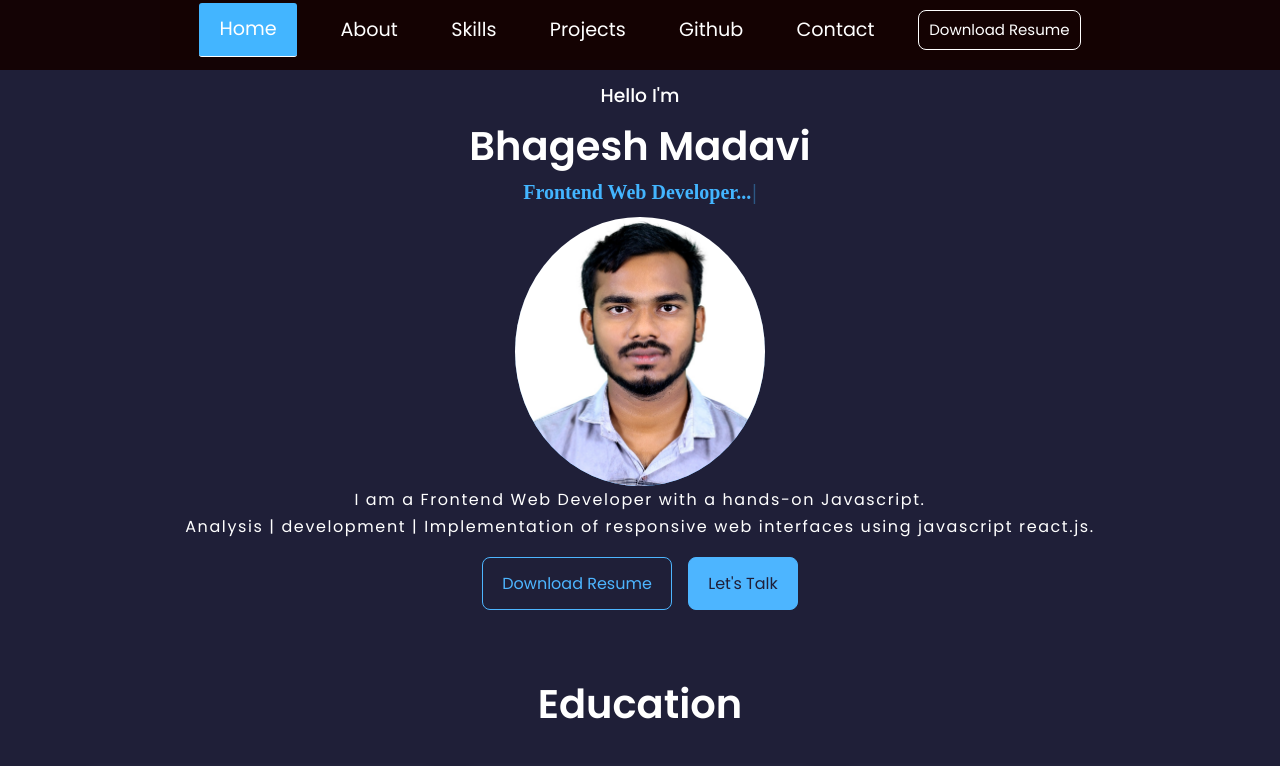
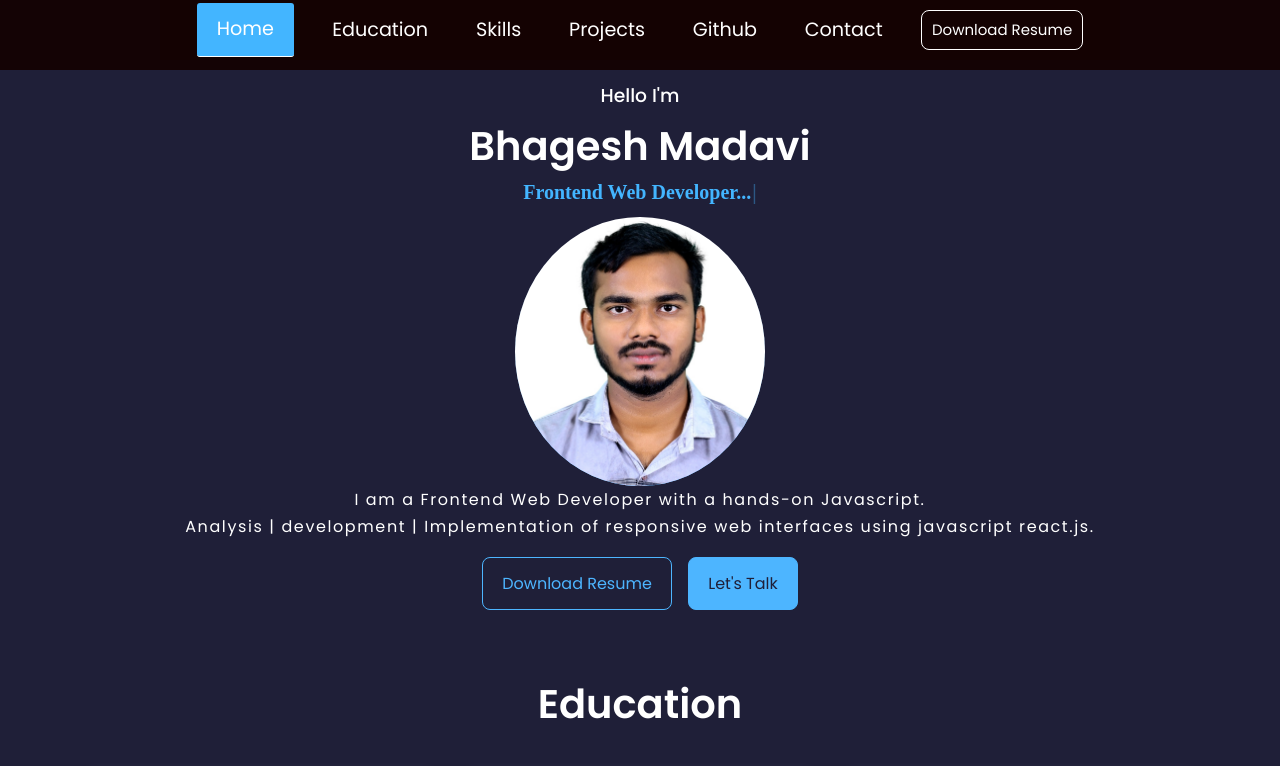
Before and after one commit to 123bhagesh/portfolio1, a React (Create React App) app: page / in a window 1280 px wide. Shown: the top 766 px of the page. Built offline with nearby package versions, Linux system fonts and the light colour scheme.

Commit message:
about file name updated with education

```diff
--- a/src/App.js
+++ b/src/App.js
@@ -3,11 +3,9 @@ import Skills from "./Components/Skills/Skills.jsx"
 import Projects from "./Components/Projects/Projects.jsx"
 import Contact from "./Components/Contact/Contact.jsx"
 import React,{useState} from 'react'
-// import "./Components/Navbar/navbar.css"
-
 import Navbar from "./Components/Navbar/Navbar.jsx"
 import { Github } from "./Components/Github/Github.jsx"
-import About from "./Components/About/About.jsx"
+import Education from "./Components/About/Education.jsx"
 function App() {
   const [activeNav, setActiveNav] =useState("#")
 
@@ -16,7 +14,7 @@ function App() {
     <div className="App">
       <Navbar/>
        <Header/>
-       <About/>
+       <Education/>
       <Skills/>
       <Projects/>
       <Github/>
--- a/src/Components/About/About.jsx
+++ b/src/Components/About/Education.jsx
@@ -1,7 +1,7 @@
 /* eslint-disable react/jsx-no-duplicate-props */
 /* eslint-disable react/jsx-no-target-blank */
 import React from "react";
-import "./about.css";
+import "./education.css";
 let educationData = [
   {
     qualification: "Full Stack Web Developer",
@@ -19,7 +19,7 @@ let educationData = [
     dataFrom: "Jul 2015 - Jun 2018",
   },
 ];
-const About = () => {
+const Education = () => {
   return (
     <div id="about" className="project">
       <center>
@@ -60,4 +60,4 @@ const About = () => {
   );
 };
 
-export default About;
+export default Education;
--- a/src/Components/Navbar/Navbar.jsx
+++ b/src/Components/Navbar/Navbar.jsx
@@ -35,11 +35,11 @@ const Navbar = () => {
             Home
           </a>
           <a
-            href="#about"
-            onClick={() => setActiveNav("#about")}
+            href="#education"
+            onClick={() => setActiveNav("#education")}
             className={activeNav === "#about" ? "active" : ""}
           >
-            About
+            Education
           </a>
           <a
             href="#skills"
```
Also changed, not shown: src/Components/About/education.css (renamed from src/Components/About/about.css).
